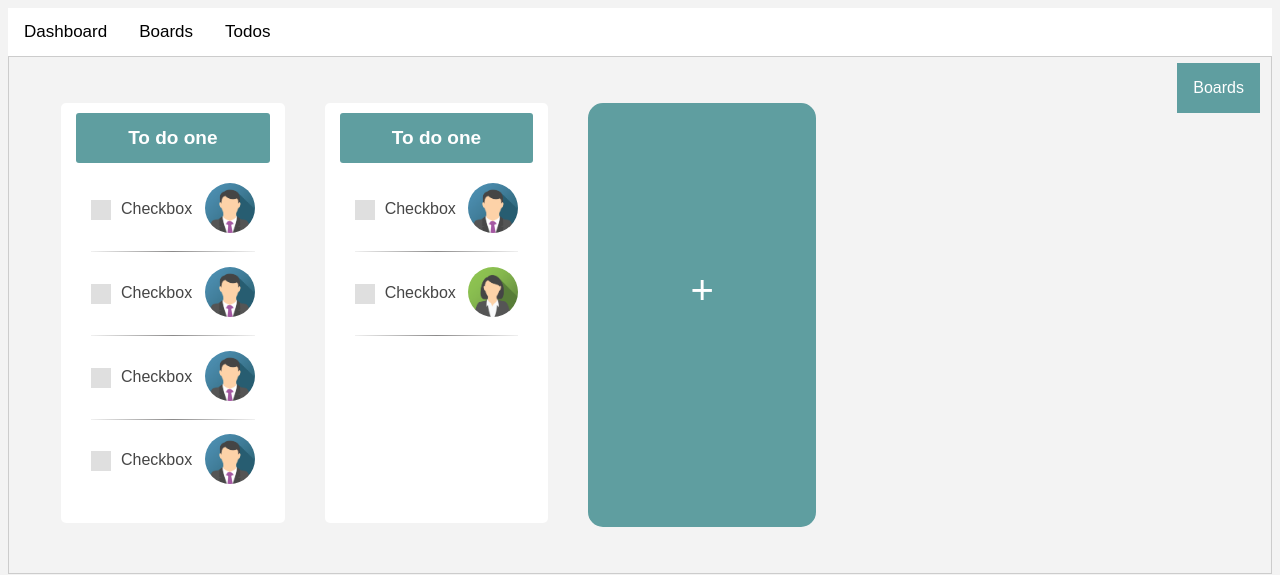
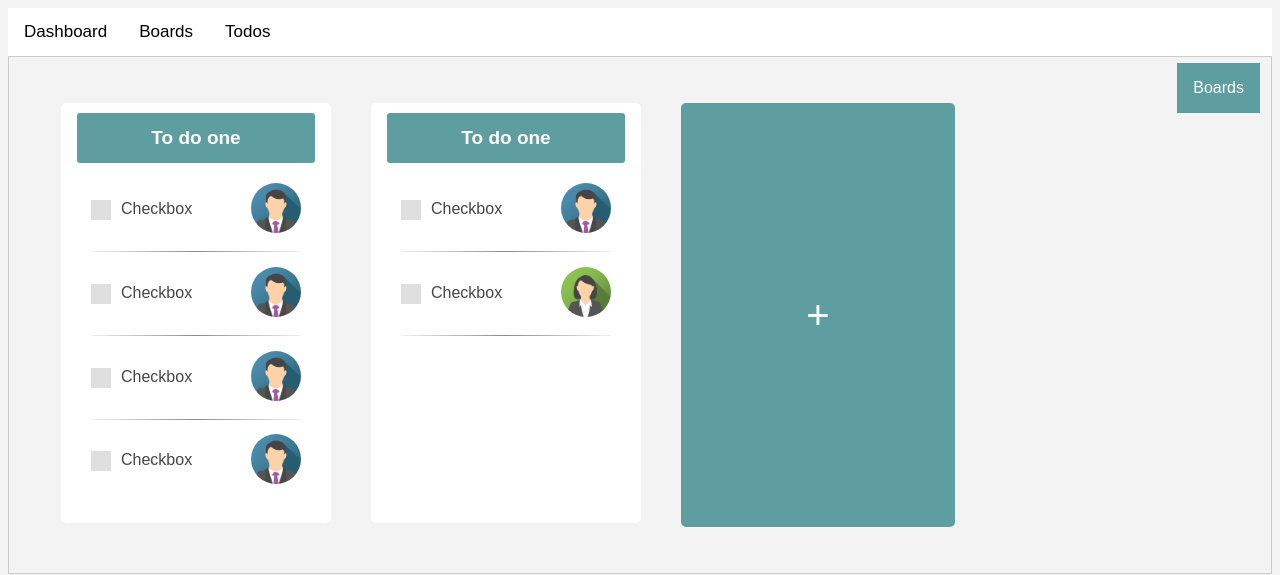
Before and after one commit to part-cadet/todo-server, a website: page todos.html in a window 1280 px wide. Drawn offline with Linux system fonts and the light colour scheme.

Commit message:
Todos plus board min width set

```diff
--- a/assets/scss/_todos.scss
+++ b/assets/scss/_todos.scss
@@ -32,7 +32,7 @@ $primaryColor: cadetblue;
     //border: 2px solid cadetblue;
     border-radius: 5px;
     overflow:auto;
-    min-width: 200px;
+    min-width: 250px;
     @include breakpoint(small){
       height: 300px;
     }
@@ -136,19 +136,20 @@ $primaryColor: cadetblue;
 
   .boardBoxTodo .todoplus {
     display: flex;
-    align-content: center;
     align-items: center;
-    flex-direction: column;
+    justify-content: center;
+    // flex-direction: column;
     margin: 20px;
     height: 400px;
     padding: 10px;
     width: 17%;
+    min-width:250px;
     border: 2px solid cadetblue;
-    border-radius: 15px;
+    border-radius: 5px;
     background-color: cadetblue;
     color: white;
     position: relative;
-    line-height: 350px;
+
     font-size: 40px;
     text-decoration: none;
 
--- a/todos.html
+++ b/todos.html
@@ -135,7 +135,7 @@
 
 
 
-        <a href="#" class="todoplus">+</a>
+        <a href="#" class="todoplus"><p>+</p></a>
 
 
 
```
Also changed, not shown: assets/css/style.css, assets/scss/style.scss (line endings or trailing spaces).
